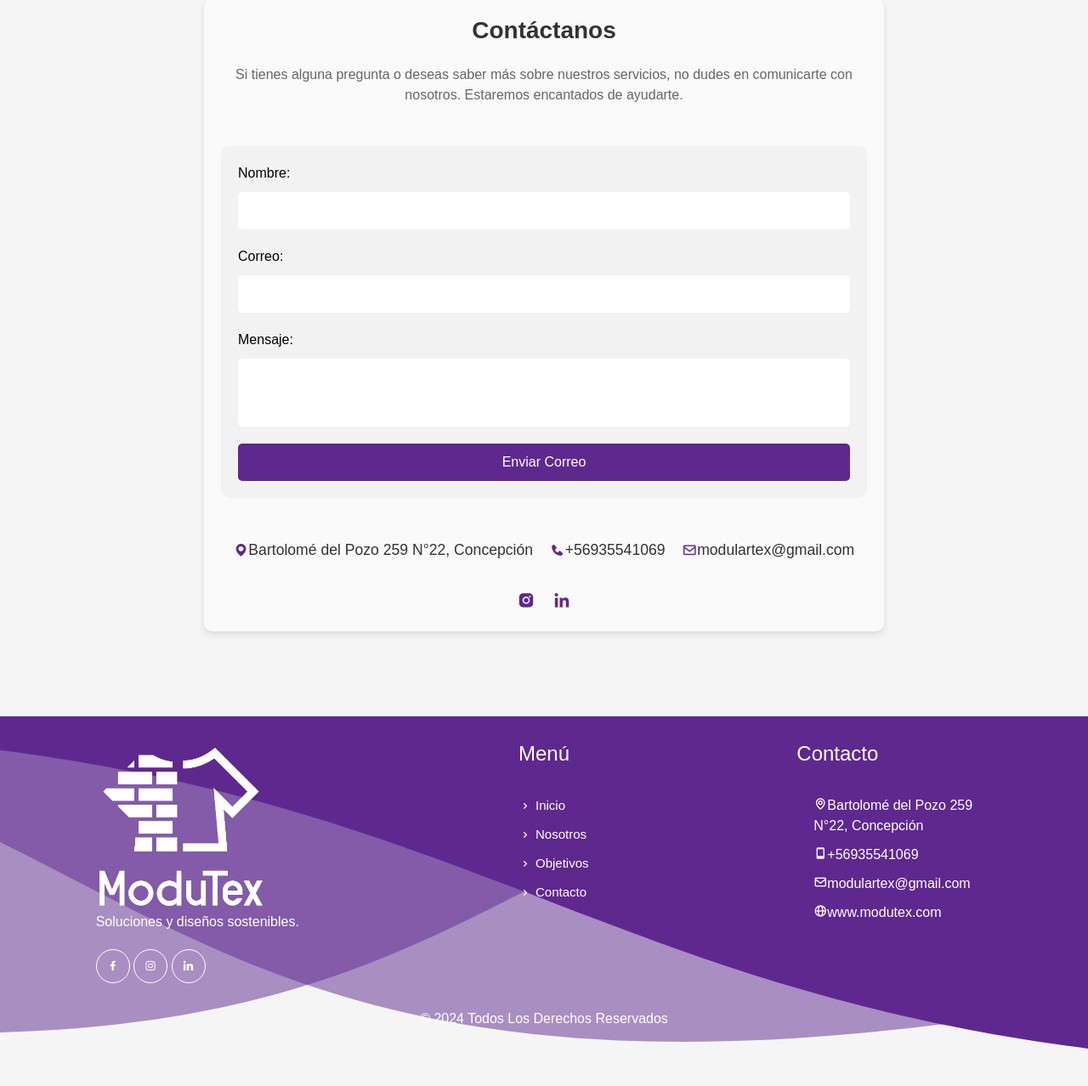
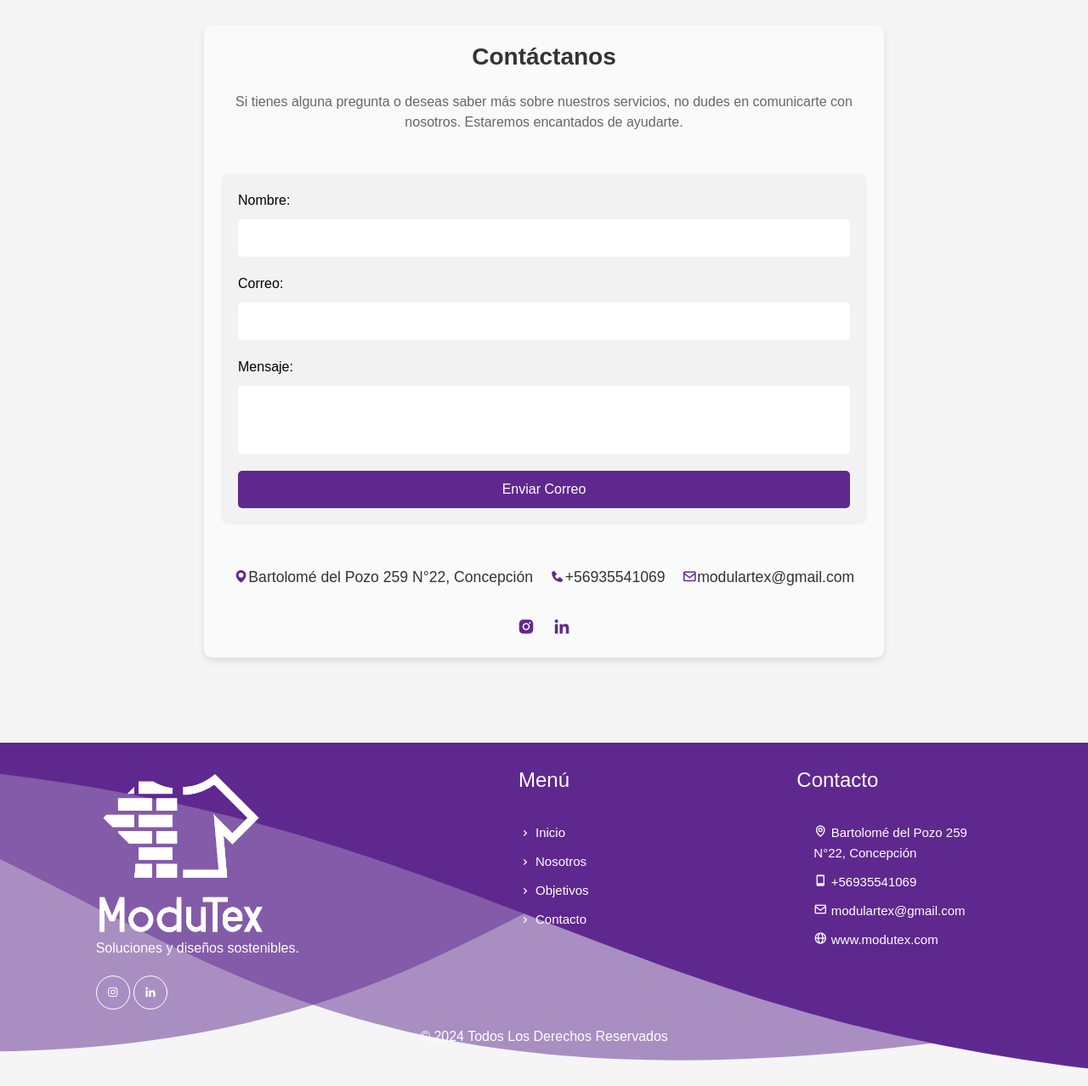
Before and after one commit to VictorGavilanR/ModuText, a PHP site: page / in a window 1280 px wide. Shown: the part 3773-5051 px from the top of the page at 85% size. Before the commit the page ends 5007 px from the top, so only its background shows below. Run offline with PHP 8.4, Linux system fonts and the light colour scheme; data that the repository does not hold is empty; some libraries are stand-ins or nearby versions; some web fonts are replaced.

Commit message:
Cambios Pag profe

```diff
--- a/index.php
+++ b/index.php
@@ -68,7 +68,7 @@ include 'controlador/controlador_kilos.php';
           </div>
           <div class="contenedor__texto">
             <h2 class="contenedor__titulo">¿Quiénes somos?</h2>
-            <p class="contenedor__descripcion">   <span class="verde">En Modutex</span>, somos una empresa comprometida con la <span class="verdeverdeenibilidad</span> y la <span class="verde">innovación</span>. Nacimos para enfrentar la <span class="verde">problemática de los residuos textiles</span>, buscando soluciones que contribuyan a la <span class="verde">economía circular</span>. A través de un <span class="verde">proceso avanzado de reciclaje</span> y un <span class="verde">ecosistema digital</span> para la gestión eficiente de residuos, transformamos desechos en productos útiles y responsables con el medio ambiente. Nuestro <span class="verde">material termoacústico</span>, elaborado a partir de <span class="verde">textiles reciclados</span>, es una muestra de nuestro compromiso con la sostenibilidad, ofreciendo soluciones para la <span class="verde">construcción y decoración de interiores</span>, alineadas con nuestros valores de <span class="verde">diseño y responsabilidad ambiental</span>.
+            <p class="contenedor__descripcion">   <span class="morado">En Modutex</span>, somos una empresa comprometida con la <span class="morado">innovación</span>. Nacimos para enfrentar la <span class="morado">problemática de los residuos textiles</span>, buscando soluciones que contribuyan a la <span class="morado">economía circular</span>. A través de un <span class="morado">proceso avanzado de reciclaje</span> y un <span class="morado">ecosistema digital</span> para la gestión eficiente de residuos, transformamos desechos en productos útiles y responsables con el medio ambiente. Nuestro <span class="morado">material termoacústico</span>, elaborado a partir de <span class="morado">textiles reciclados</span>, es una muestra de nuestro compromiso con la sostenibilidad, ofreciendo soluciones para la <span class="morado">construcción y decoración de interiores</span>, alineadas con nuestros valores de <span class="morado">diseño y responsabilidad ambiental</span>.
 
           </div>
         </div>
@@ -111,7 +111,7 @@ include 'controlador/controlador_kilos.php';
 
         <div class="card card--derecha  ">
             <div class="mision-vision-contenedor">
-                    <img class="card-img" src="img/visi.png" alt="" />
+                    <img class="card-img" src="img/vision.png" alt="" />
             </div>
             <div class="card-content">
                 <a href="#">
@@ -252,18 +252,31 @@ include 'controlador/controlador_kilos.php';
 
     <!-- El resto del código permanece igual -->
     <div class="contact-info mt-5 text-center">
-        <ul class="contact-list">
-            <li><i class='bx bxs-map' style='color:#5f288f'></i> Bartolomé del Pozo 259 N°22, Concepción</li>
-            <li><i class='bx bxs-phone' style='color:#5f288f'></i> +56935541069</li>
-            <li><i class='bx bx-envelope' style='color:#5f288f'></i> modulartex@gmail.com</li>
-        </ul>
+    <ul class="contact-list">
+    <li>
+        <a href="https://www.google.com/maps?q=Bartolomé+del+Pozo+259+N°22,+Concepción" target="_blank">
+            <i class='bx bxs-map' style='color:#5f288f'></i> Bartolomé del Pozo 259 N°22, Concepción
+        </a>
+    </li>
+    <li>
+        <a href="tel:+56935541069">
+            <i class='bx bxs-phone' style='color:#5f288f'></i> +56935541069
+        </a>
+    </li>
+    <li>
+        <a href="mailto:modulartex@gmail.com">
+            <i class='bx bx-envelope' style='color:#5f288f'></i> modulartex@gmail.com
+        </a>
+    </li>
+</ul>
+
 
         <div class="social-media mt-4">
 
           <!--  <a href="#" class="social-icon"><i class='bx bxl-facebook' style='color:#5f288f'></i></a> -->
 
-            <a href="https://www.instagram.com/modutex_biobio/" class="social-icon"><i class='bx bxl-instagram-alt' style='color:#5f288f'></i></a>
-            <a href="https://www.linkedin.com/in/modular-tex-37533a319/" class="social-icon"><i class='bx bxl-linkedin' style='color:#5f288f'></i></a>
+            <a href="https://www.instagram.com/modutex_biobio/" target="_blank" class="social-icon"><i class='bx bxl-instagram-alt' style='color:#5f288f'></i></a>
+            <a href="https://www.linkedin.com/in/modular-tex-37533a319/" target="_blank" class="social-icon"><i class='bx bxl-linkedin' style='color:#5f288f'></i></a>
         </div>
     </div>
 </div>
@@ -282,9 +295,8 @@ include 'controlador/controlador_kilos.php';
 
                     <p>Soluciones y diseños sostenibles.</p>
                     <div class="footer-social">
-                        <a href="#"><i class='bx bxl-facebook'></i></a>
-                        <a href="https://www.instagram.com/modutex_biobio/"><i class='bx bxl-instagram' ></i></a>
-                        <a href="https://www.linkedin.com/in/modular-tex-37533a319/"><i class='bx bxl-linkedin' ></i></a>
+                        <a href="https://www.instagram.com/modutex_biobio/" target="_blank"><i class='bx bxl-instagram' ></i></a>
+                        <a href="https://www.linkedin.com/in/modular-tex-37533a319/" target="_blank"><i class='bx bxl-linkedin' ></i></a>
                     </div>
                 </div>
                 <div class="single-footer single-footer-menu">
@@ -299,10 +311,30 @@ include 'controlador/controlador_kilos.php';
                 <div class="single-footer single-footer-contacto">
                     <h4>Contacto</h4>
                     <ul>
-                        <li><i class='bx bx-map' ></i>Bartolomé del Pozo 259 N°22, Concepción</a></li>
-                        <li><i class='bx bx-mobile' ></i>+56935541069</a></li>
-                        <li><i class='bx bx-envelope' ></i>modulartex@gmail.com</a></li>
-                        <li><i class='bx bx-globe' ></i>www.modutex.com</a></li>
+                        <li>
+                            <i class='bx bx-map'></i>
+                            <a href="https://www.google.com/maps?q=Bartolomé+del+Pozo+259+N°22,+Concepción" target="_blank">
+                                Bartolomé del Pozo 259 N°22, Concepción
+                            </a>
+                        </li>
+                        <li>
+                            <i class='bx bx-mobile'></i>
+                            <a href="tel:+56935541069">
+                                +56935541069
+                            </a>
+                        </li>
+                        <li>
+                            <i class='bx bx-envelope'></i>
+                            <a href="mailto:modulartex@gmail.com">
+                                modulartex@gmail.com
+                            </a>
+                        </li>
+                        <li>
+                            <i class='bx bx-globe'></i>
+                            <a href="https://www.modutex.com" target="_blank">
+                                www.modutex.com
+                            </a>
+                        </li>
                     </ul>
                 </div>
             </div>
@@ -317,19 +349,26 @@ include 'controlador/controlador_kilos.php';
     <script src="https://cdn.jsdelivr.net/npm/bootstrap@5.3.3/dist/js/bootstrap.bundle.min.js" integrity="sha384-YvpcrYf0tY3lHB60NNkmXc5s9fDVZLESaAA55NDzOxhy9GkcIdslK1eN7N6jIeHz" crossorigin="anonymous"></script>
     <script src="script.js"></script>
     <!-- scritp contacto -->
-<script>
+
+    <script>
 document.getElementById('contactForm').addEventListener('submit', function(e) {
     e.preventDefault();
 
     const formData = new FormData(this);
 
-    // Mostrar el spinner de carga
+    // Mostrar un SweetAlert2 con una imagen personalizada de carga con rotación
     Swal.fire({
         title: 'Enviando...',
-        text: 'Por favor espera un momento.',
+        html: `
+            <div style="display: flex; justify-content: center; align-items: center; overflow: hidden;">
+                <img src="img/Marca - Color.png" alt="Cargando"
+                    style="width: 50px; height: 50px; animation: spin 2s linear infinite;">
+            </div>
+        `,
+        showConfirmButton: false,
         allowOutsideClick: false,
-        didOpen: () => {
-            Swal.showLoading(); // Activa el spinner
+        customClass: {
+            popup: 'no-scroll-popup'
         }
     });
 
@@ -339,7 +378,7 @@ document.getElementById('contactForm').addEventListener('submit', function(e) {
     })
     .then(response => response.json())
     .then(data => {
-        // Cerrar el spinner
+        // Cerrar el SweetAlert2
         Swal.close();
 
         // Mostrar mensaje basado en la respuesta del servidor
@@ -363,7 +402,7 @@ document.getElementById('contactForm').addEventListener('submit', function(e) {
         }
     })
     .catch(error => {
-        // Cerrar el spinner
+        // Cerrar el SweetAlert2
         Swal.close();
 
         console.error('Error:', error);
@@ -378,5 +417,28 @@ document.getElementById('contactForm').addEventListener('submit', function(e) {
 });
 </script>
 
+<style>
+@keyframes spin {
+    0% {
+        transform: rotate(0deg);
+    }
+    100% {
+        transform: rotate(360deg);
+    }
+}
+
+/* Evitar desbordamiento y barra de scroll */
+.no-scroll-popup {
+    overflow: hidden;
+    max-width: 100%;
+    max-height: 100%;
+    padding: 0;
+}
+
+.swal2-popup {
+    margin: 0 auto; /* Centrado en el viewport */
+}
+</style>
+
 </body>
 </html>
--- a/retiro.php
+++ b/retiro.php
@@ -82,8 +82,10 @@ if (isset($_SESSION["rut_usuario"]) && isset($_SESSION["email_usuario"])) {
                             ?>
                                 <option value="<?php echo $sucursal['id_dir']; ?>">
                                     <?php
-                                        echo htmlspecialchars($sucursal['comuna_dir']) . " - " .
+                                        echo
+
                                             htmlspecialchars($sucursal['nom_dir']) . " - " .
+                                            htmlspecialchars($sucursal['comuna_dir']) . " - " .
                                             htmlspecialchars($sucursal['calle_dir']) . " " .
                                             htmlspecialchars($sucursal['num_calle_dir']);
                                     ?>
--- a/style.css
+++ b/style.css
@@ -29,7 +29,7 @@ body {
 }
 
 .morado{
-    color: var(--color-primario);
+    color: #56257e;
 }
 .verde{
     color: var(--color-secundario);
@@ -344,7 +344,7 @@ input, button, textarea, select {
     font-weight: 500;
     text-align: center;
     color: #fff;
-    background-color: var(--color-complementario);
+    background-color: #3f8d23;
     border-radius: 0.375rem;
     opacity: 0;
     animation: slideBottom 1s ease forwards;
@@ -352,7 +352,7 @@ input, button, textarea, select {
 }
 
 .card-button-home:hover {
-    background-color: #0d8823;
+    background-color: #326c1f;
 }
 
 .card-button-home:focus {
@@ -492,6 +492,8 @@ input, button, textarea, select {
   .contenedor__texto {
     flex: 1;
     padding: 20px;
+    margin-top: 40px;
+    text-align: justify;
   }
 
   .contenedor__titulo {
@@ -518,7 +520,7 @@ input, button, textarea, select {
     width: 10px;
     height: 10px;
     border-radius: 50%;
-    background-color: var(--color-primario);
+    background-color: var(--color-secundario);
     cursor: pointer;
   }
 
@@ -739,8 +741,7 @@ button:disabled {
 
     .card-title {
         font-size: 1.25rem; /* Ajusta el tamaño del título */
-        margin-top:0px;
-        padding-top: 0px;
+        margin-top:50px;
     }
 
     .card-description {
@@ -904,7 +905,7 @@ button:disabled {
 
 
 .title {
-    font-size: 1.125rem;
+    font-size: 1.5rem;
     font-weight: 600;
     color: #1f2937;
 }
@@ -914,13 +915,13 @@ button:disabled {
 .time {
     display: block;
     margin-bottom: 8px;
-    font-size: 0.875rem;
+    font-size: 1.1rem;
     font-weight: 400;
     color: #9ca3af;
 }
 
 .description {
-    font-size: 1rem;
+    font-size: 1.2rem;
     font-weight: 400;
     color: #6b7280;
 }
@@ -1213,12 +1214,31 @@ textarea {
     margin-bottom: 10px;
     font-size: 1.1rem;
     color: #333;
-}
-
-.contact-list .icon {
+    transition: color 0.3s;
+}
+
+.contact-list li a {
+    display: flex;
+    align-items: center;
+    text-decoration: none;
+    color: #333; /* Color inicial del texto */
+    transition: color 0.3s;
+}
+
+.contact-list li a:hover {
+    color: var(--color-secundario); /* Cambia el color del texto al hacer hover */
+}
+
+.contact-list li a .icon {
     margin-right: 10px;
     width: 24px;
     height: 24px;
+    color: #5f288f; /* Color inicial del ícono */
+    transition: color 0.3s;
+}
+
+.contact-list li a:hover .icon {
+    color: var(--color-secundario); /* Cambia el color del ícono al hacer hover */
 }
 
 /* Estilos para las redes sociales */
@@ -1240,7 +1260,6 @@ textarea {
 
 .social-icon:hover {
     transform: scale(1.1);
-    color: var(--color-secundario);
 
 
 }
@@ -1430,7 +1449,7 @@ textarea {
 }
 
 .footer-social a {
-    color: #ffffff;
+    color: #ffffff; /* Color inicial del enlace y el ícono */
     border: 1px solid #ffffff;
     width: 40px;
     height: 40px;
@@ -1439,17 +1458,27 @@ textarea {
     text-align: center;
     line-height: 40px;
     border-radius: 50%;
+    transition: color 0.3s, border-color 0.3s;
 }
 
 .footer-social a:hover {
-    color: var(--color-secundario);
-    border-color:  var(--color-secundario);
-}
+    border-color: var(--color-secundario); /* Cambia el color del borde */
+}
+
+.footer-social a i {
+    color: #ffffff; /* Color inicial del ícono */
+    transition: color 0.3s; /* Animación suave del cambio de color */
+}
+
+.footer-social a:hover i {
+    color: var(--color-secundario); /* Cambia el color del ícono al hacer hover */
+}
+
 
 .copy {
     text-align: center;
     text-transform: capitalize;
-    margin-top: 10px;
+    margin-top: 0px;
 }
 
 /* Estilos responsivos */
```
Also changed, not shown: sucursales.css (+61 -18 lines), img/mision.png, img/vision.png (added).
